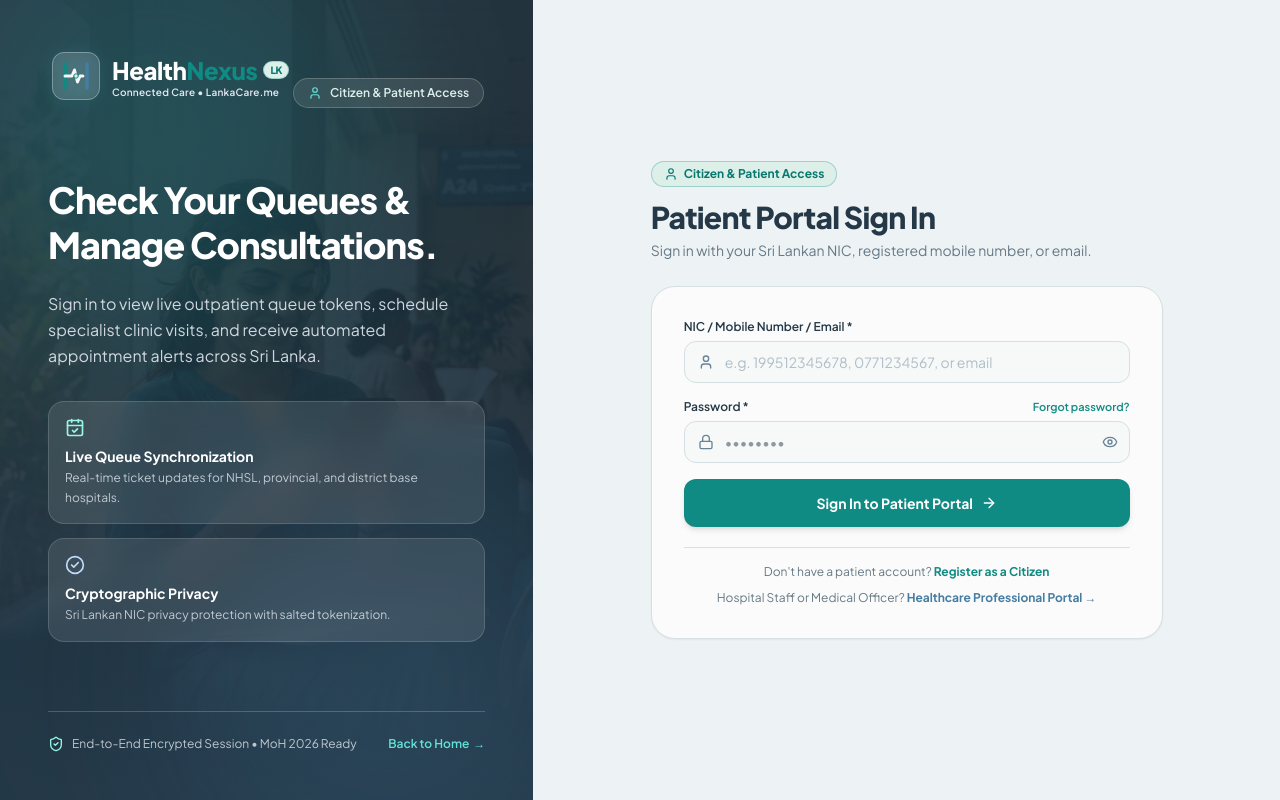
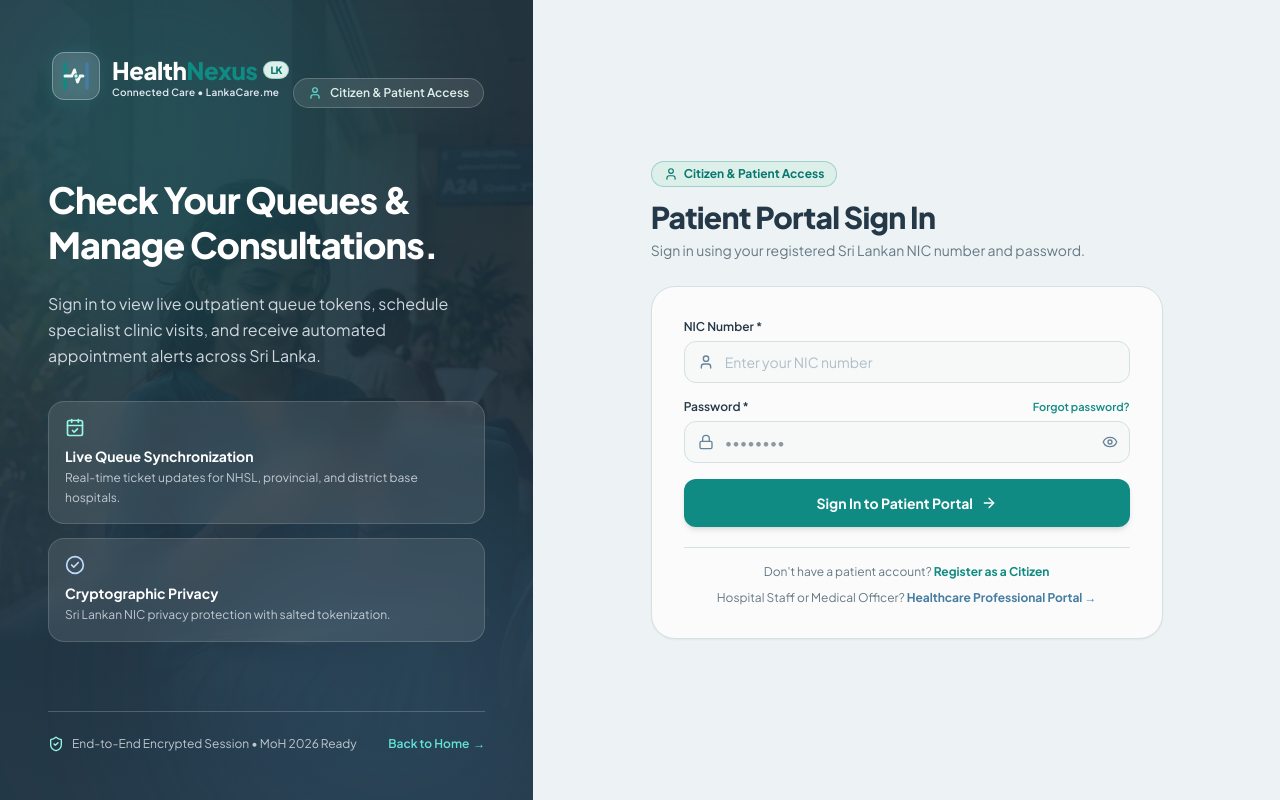
Before and after one commit to SamhiAGM/healthnexus, a Next.js app in the folder frontend/: page /auth/patient-login in a window 1280 px wide. Built offline with nearby package versions, Linux system fonts and the light colour scheme.

Commit message:
fix(auth): update patient login UI to NIC number

```diff
--- a/frontend/src/app/auth/patient-login/page.tsx
+++ b/frontend/src/app/auth/patient-login/page.tsx
@@ -80,7 +80,7 @@ function PatientLoginForm() {
         },
       ]}
       title="Patient Portal Sign In"
-      subtitle="Sign in with your Sri Lankan NIC, registered mobile number, or email."
+      subtitle="Sign in using your registered Sri Lankan NIC number and password."
       backHref="/"
       backLabel="Back to Home"
     >
@@ -125,7 +125,7 @@ function PatientLoginForm() {
         <form onSubmit={handleSubmit} className="space-y-4">
           <div>
             <label className="block text-xs font-semibold text-[#243847] mb-1.5">
-              NIC / Mobile Number / Email *
+              NIC Number *
             </label>
             <div className="relative">
               <User className="absolute left-3.5 top-1/2 -translate-y-1/2 w-4 h-4 text-[#698399]" />
@@ -134,7 +134,7 @@ function PatientLoginForm() {
                 required
                 value={identifier}
                 onChange={(e) => setIdentifier(e.target.value)}
-                placeholder="e.g. 199512345678, 0771234567, or email"
+                placeholder="Enter your NIC number"
                 className="w-full pl-10 pr-4 py-2.5 bg-[#F6F9F8] border border-[#D5E0E3] rounded-xl text-[#243847] text-sm focus:bg-white focus:outline-none focus:ring-2 focus:ring-[#108B83] placeholder:text-[#698399]/50 transition"
               />
             </div>
```
